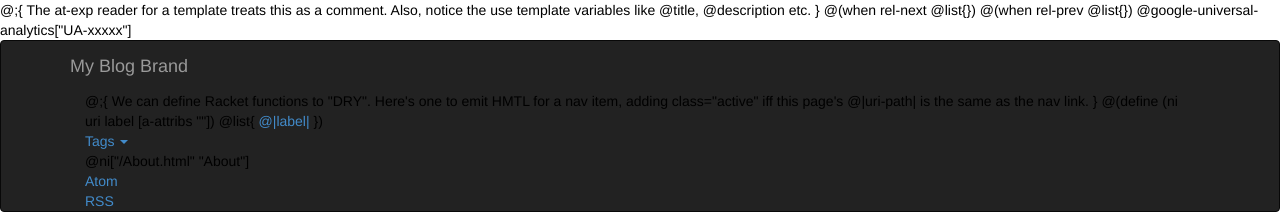
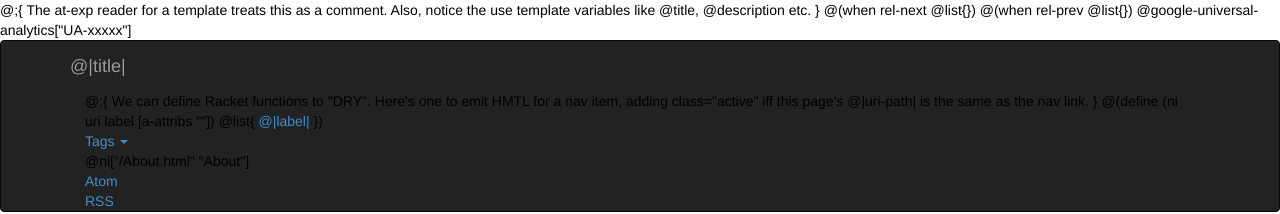
Before and after one commit to geoffreyvanwyk/roadsofcode.com, a plain HTML site: page _src/page-template.html in a window 1280 px wide. Shown: the top 214 px of the page. Drawn offline with nearby package versions, Linux system fonts and the light colour scheme.

Commit message:
Changes blog domain, title, and author.
* Sets nav-brand to blog title.

```diff
--- a/_src/page-template.html
+++ b/_src/page-template.html
@@ -41,7 +41,7 @@
             <span class="icon-bar"></span>
             <span class="icon-bar"></span>
           </button>
-          <a href="/index.html" class="navbar-brand">My Blog Brand</a>
+          <a href="/index.html" class="navbar-brand">@|title|</a>
         </div>
         <div class="collapse navbar-collapse our-nav-collapse"
              role="navigation">
```
Also changed, not shown: 1 other file.
